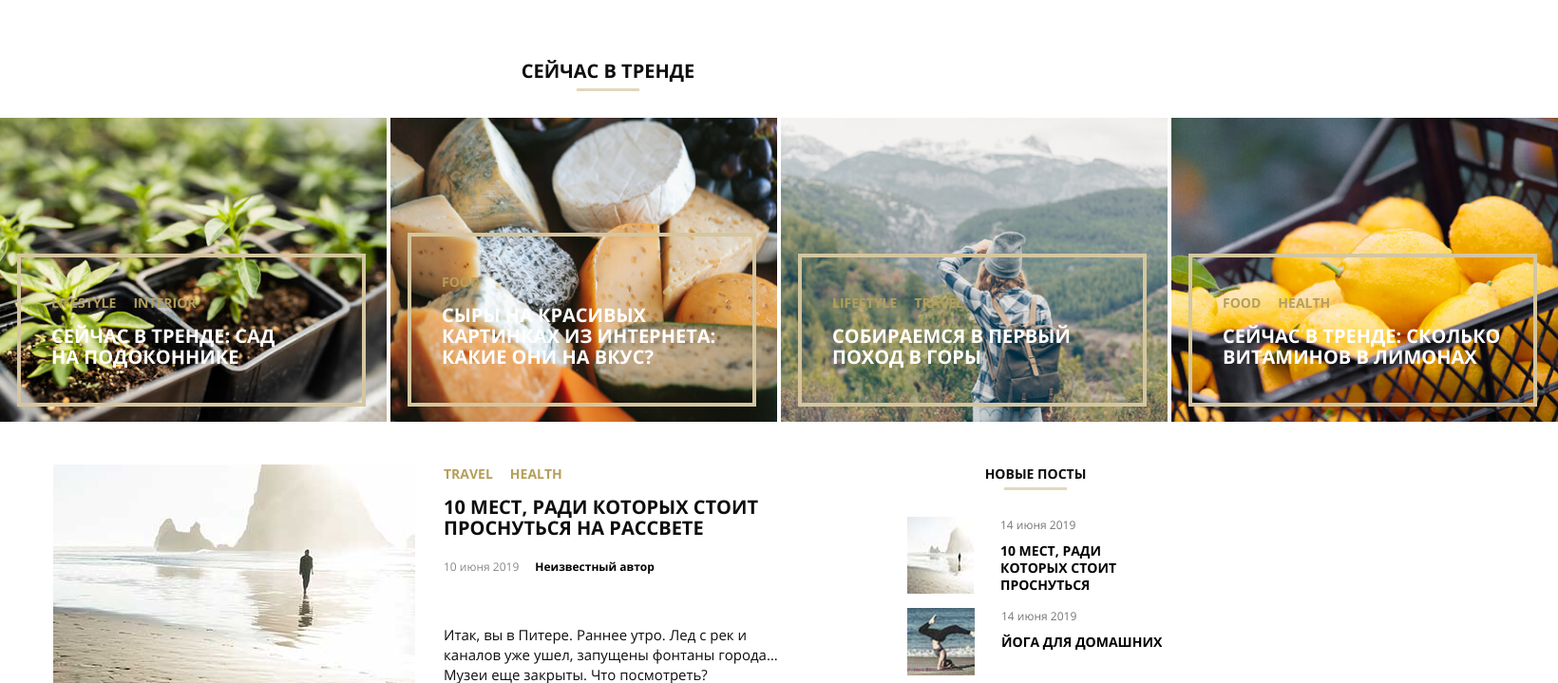
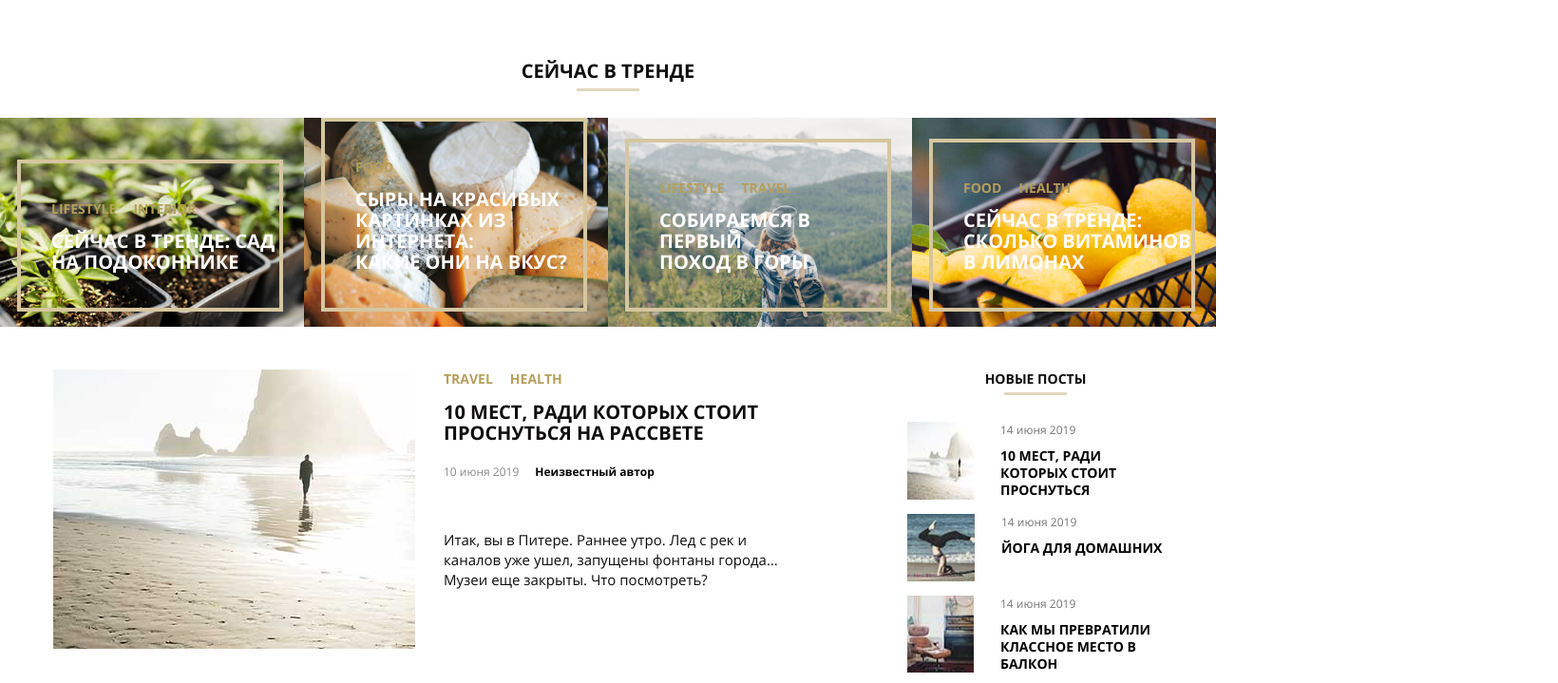
Before and after one commit to SKM11/MQ-diplom, a plain HTML site: page index.html in a window 1280 px wide. Shown: the part 449-1168 px from the top of the page at 95% size, 1640 px wide, since content can reach past the window. Drawn offline with Linux system fonts and the light colour scheme; files whose address does not match are found by name.

Commit message:
Add files via upload
29.09.2021

```diff
--- a/css/style.css
+++ b/css/style.css
@@ -39,7 +39,7 @@
 }
 
 .header-container {
-  width: 1200px;
+  max-width: 1200px;
   margin-left: auto;
   margin-right: auto;
 
@@ -69,7 +69,7 @@
   position: relative;
   z-index: 1;
 
-  width: 1200px;
+  max-width: 1200px;
 }
 
 /* класс для логотипа "шапки" */
@@ -119,9 +119,6 @@
   position: relative;
   z-index: 1;
 }
-
-
-
 
 /* класс для самого большого блока страницы, содержащего как основную, так и доп.информацию */
 .content {
@@ -173,7 +170,7 @@
 /* класс для трендов, лежат под header */
 .trend-items {
   display: flex;
-  width: 100%;
+  width: 100vw;
 }
 
 .trend-title {
@@ -184,17 +181,17 @@
   margin-top: 15px;
 }
 
-.like-post {
-  display: flex;
-  flex: 1;
-  min-height: 320px;
+.trend-post {
   padding-top: 0;
   padding-left: 18px;
   padding-right: 22px;
   padding-bottom: 16px;
+  display: flex;
+  flex: 1;
+  width: 24%;
 }
 
-.like-post-content {
+.trend-content {
   border: 4px solid #D5C69F;
   width: 367px;
   margin: 0 auto;
@@ -204,12 +201,12 @@
   line-height: 1.1;
 }
 
+
 .bkg-kitchen-garden {
   background-image: url("../images/trend1.jpg");
   background-repeat: no-repeat;
   background-size: cover;
-  margin-right: 4px;
-  display: flex;
+  margin-right: 1,3%;
   align-items: flex-end;
 }
 
@@ -217,8 +214,7 @@
   background-image: url("../images/trend2.jpg");
   background-repeat: no-repeat;
   background-size: cover;
-  margin-right: 4px;
-  display: flex;
+  margin-right: 1,3%;
   align-items: flex-end;
 }
 
@@ -226,8 +222,7 @@
   background-image: url("../images/trend3.jpg");
   background-repeat: no-repeat;
   background-size: cover;
-  margin-right: 4px;
-  display: flex;
+  margin-right: 1,3%;
   align-items: flex-end;
 }
 
@@ -235,7 +230,6 @@
   background-image: url("../images/trend4.jpg");
   background-repeat: no-repeat;
   background-size: cover;
-  display: flex;
   align-items: flex-end;
 }
 
@@ -672,6 +666,7 @@
   font-size: 15px;
   line-height: 1.5;
   color: #0F0D0E;
+  font-family: "Open Sans";
 }
 
 .shop-item-link {
--- a/index.html
+++ b/index.html
@@ -55,8 +55,8 @@
   </div>
 
   <div class="trend-items">
-    <article class="like-post bkg-kitchen-garden">
-      <div class="like-post-content">
+    <article class="trend-post bkg-kitchen-garden">
+      <div class="trend-content">
         <ul class="post-tags">
           <li class="item-post-tag">
             <a class="link-post-tag" href="#">Lifestyle</a>
@@ -72,8 +72,8 @@
       </div>
     </article>
 
-    <article class="like-post bkg-cheese-pictures">
-      <div class="like-post-content">
+    <article class="trend-post bkg-cheese-pictures">
+      <div class="trend-content">
         <ul class="post-tags">
           <li class="item-post-tag">
             <a class="link-post-tag" href="#">Food</a>
@@ -87,8 +87,8 @@
       </div>
     </article>
 
-    <article class="like-post bkg-first-walk">
-      <div class="like-post-content">
+    <article class="trend-post bkg-first-walk">
+      <div class="trend-content">
         <ul class="post-tags">
           <li class="item-post-tag">
             <a class="link-post-tag" href="#">Lifestyle</a>
@@ -104,8 +104,8 @@
       </div>
     </article>
 
-    <article class="like-post bkg-lemons-vitamins">
-      <div class="like-post-content">
+    <article class="trend-post bkg-lemons-vitamins">
+      <div class="trend-content">
         <ul class="post-tags">
           <li class="item-post-tag">
             <a class="link-post-tag" href="#">Food</a>
@@ -120,7 +120,6 @@
       </div>
     </article>
   </div>
-
 
   <!-- контейнер для центрирования колонок -->
   <div class="container-content">
@@ -458,6 +457,7 @@
         Наши изделия
       </h2>
       <div class="shop-items-wrapper">
+
         <div class="shop-item">
           <div class="shop-item-image">
             <picture>
@@ -469,10 +469,10 @@
           </div>
           <div class="shop-item-content">
             <div class="shop-item-descr">
-              <h4 class="shop-item-title">
+              <h3 class="shop-item-title">
               Подушки на диван
-              </h4>
-              <p>
+              </h3>
+              <p class="shop-card-text">
                 Набор из двух подушек с модными принтами. Видео о создании
                 <a class="shop-item-link" href="#0">здесь.</a>
               </p>
@@ -488,6 +488,7 @@
             </div>
           </div>
         </div>
+
         <div class="shop-item">
           <div class="shop-item-image">
             <picture>
@@ -499,10 +500,10 @@
           </div>
           <div class="shop-item-content">
             <div class="shop-item-descr">
-              <h4 class="shop-item-title">
+              <h3 class="shop-item-title">
               Кукла "Зайчик"
-              </h4>
-              <p>
+              </h3>
+              <p class="shop-card-text">
                 Интерьерная рукодельная кукла "зайчик", созданию которой посвящена
                 <a class="shop-item-link" href="#0">весенняя серия постов</a>
                 в блоге и несколько подкастов.
@@ -518,6 +519,7 @@
             </div>
           </div>
         </div>
+
         <div class="shop-item">
           <div class="shop-item-image">
             <picture>
@@ -529,9 +531,9 @@
           </div>
           <div class="shop-item-content">
             <div class="shop-item-descr">
-              <h4 class="shop-item-title">
+              <h3 class="shop-item-title">
               Шестиугольная рамка
-              </h4>
+              </h3>
               <p>
                 Необычная рамка для украшения дома из видео
                 <a class="shop-item-link" href="#0">"Как сделать рамку из подручных средств за 30 минут.</a>
```
